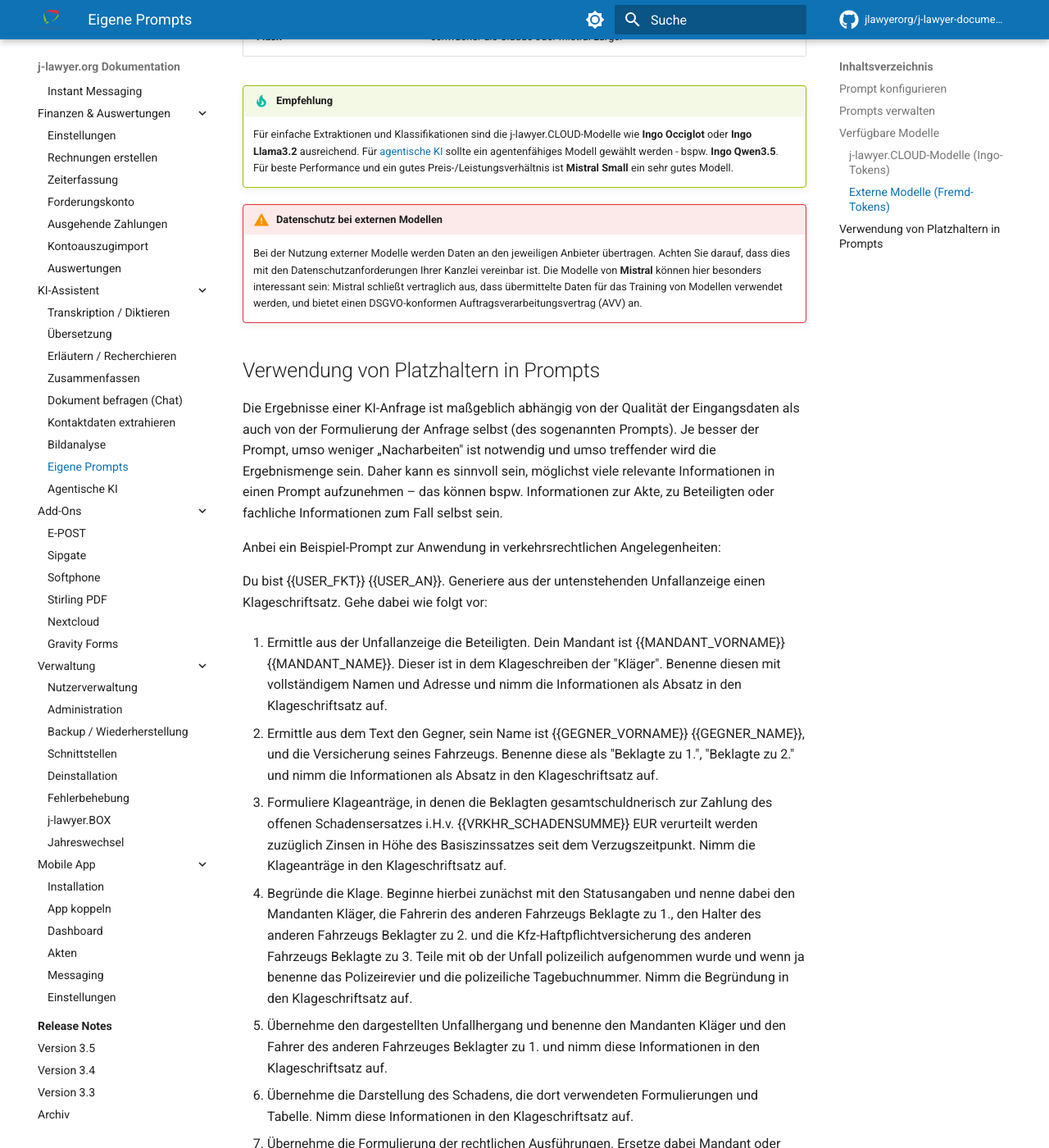
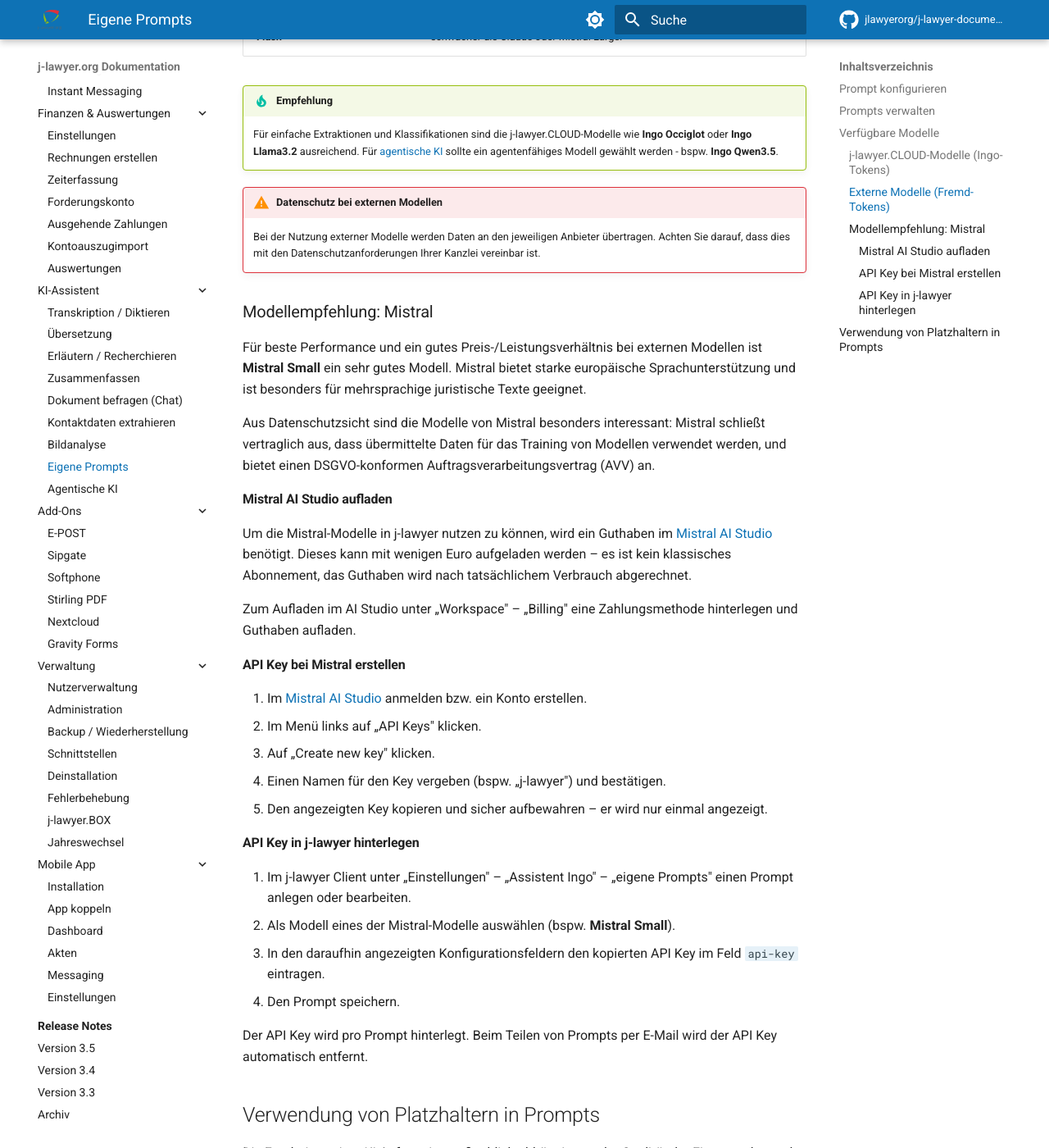
Before and after one commit to jlawyerorg/j-lawyer-documentation, an MkDocs documentation site: the page built from docs/benutzerhandbuch/ki-assistent/eigene-prompts.md, in a window 1280 px wide and 1400 px high, scrolled down 4081 px. Shown: the whole window at 82% size. Built offline with MkDocs 1.6.1 and Material for MkDocs 9.7.7, drawn with Linux system fonts in a browser that asks for light colours; comment, search, counter and statistics services are not loaded.

Commit message:
added information on mistral

```diff
--- a/docs/benutzerhandbuch/ki-assistent/eigene-prompts.md
+++ b/docs/benutzerhandbuch/ki-assistent/eigene-prompts.md
@@ -80,10 +80,39 @@
 | **Google Gemini 2 Flash** | Google | Schnelles Modell mit großem Kontextfenster (1M Tokens). Ideal für lange Dokumente. Bei Präzision und Nuancen schwächer als Claude oder Mistral Large. | Ja |
 
 !!! tip "Empfehlung"
-    Für einfache Extraktionen und Klassifikationen sind die j-lawyer.CLOUD-Modelle wie **Ingo Occiglot** oder **Ingo Llama3.2** ausreichend. Für [agentische KI](agenten.md) sollte ein agentenfähiges Modell gewählt werden - bspw. **Ingo Qwen3.5**. Für beste Performance und ein gutes Preis-/Leistungsverhältnis ist **Mistral Small** ein sehr gutes Modell.
+    Für einfache Extraktionen und Klassifikationen sind die j-lawyer.CLOUD-Modelle wie **Ingo Occiglot** oder **Ingo Llama3.2** ausreichend. Für [agentische KI](agenten.md) sollte ein agentenfähiges Modell gewählt werden - bspw. **Ingo Qwen3.5**.
 
 !!! warning "Datenschutz bei externen Modellen"
-    Bei der Nutzung externer Modelle werden Daten an den jeweiligen Anbieter übertragen. Achten Sie darauf, dass dies mit den Datenschutzanforderungen Ihrer Kanzlei vereinbar ist. Die Modelle von **Mistral** können hier besonders interessant sein: Mistral schließt vertraglich aus, dass übermittelte Daten für das Training von Modellen verwendet werden, und bietet einen DSGVO-konformen Auftragsverarbeitungsvertrag (AVV) an.
+    Bei der Nutzung externer Modelle werden Daten an den jeweiligen Anbieter übertragen. Achten Sie darauf, dass dies mit den Datenschutzanforderungen Ihrer Kanzlei vereinbar ist.
+
+### Modellempfehlung: Mistral {#modellempfehlung-mistral}
+
+Für beste Performance und ein gutes Preis-/Leistungsverhältnis bei externen Modellen ist **Mistral Small** ein sehr gutes Modell. Mistral bietet starke europäische Sprachunterstützung und ist besonders für mehrsprachige juristische Texte geeignet.
+
+Aus Datenschutzsicht sind die Modelle von Mistral besonders interessant: Mistral schließt vertraglich aus, dass übermittelte Daten für das Training von Modellen verwendet werden, und bietet einen DSGVO-konformen Auftragsverarbeitungsvertrag (AVV) an.
+
+#### Mistral AI Studio aufladen
+
+Um die Mistral-Modelle in j-lawyer nutzen zu können, wird ein Guthaben im [Mistral AI Studio](https://admin.mistral.ai/subscriptions?subscription-tab=ai-studio) benötigt. Dieses kann mit wenigen Euro aufgeladen werden – es ist kein klassisches Abonnement, das Guthaben wird nach tatsächlichem Verbrauch abgerechnet.
+
+Zum Aufladen im AI Studio unter „Workspace" – „Billing" eine Zahlungsmethode hinterlegen und Guthaben aufladen.
+
+#### API Key bei Mistral erstellen
+
+1. Im [Mistral AI Studio](https://admin.mistral.ai/organization/api-keys) anmelden bzw. ein Konto erstellen.
+2. Im Menü links auf „API Keys" klicken.
+3. Auf „Create new key" klicken.
+4. Einen Namen für den Key vergeben (bspw. „j-lawyer") und bestätigen.
+5. Den angezeigten Key kopieren und sicher aufbewahren – er wird nur einmal angezeigt.
+
+#### API Key in j-lawyer hinterlegen
+
+1. Im j-lawyer Client unter „Einstellungen" – „Assistent Ingo" – „eigene Prompts" einen Prompt anlegen oder bearbeiten.
+2. Als Modell eines der Mistral-Modelle auswählen (bspw. **Mistral Small**).
+3. In den daraufhin angezeigten Konfigurationsfeldern den kopierten API Key im Feld `api-key` eintragen.
+4. Den Prompt speichern.
+
+Der API Key wird pro Prompt hinterlegt. Beim Teilen von Prompts per E-Mail wird der API Key automatisch entfernt.
 
 ## Verwendung von Platzhaltern in Prompts {#platzhalter-in-prompts}
 
```
